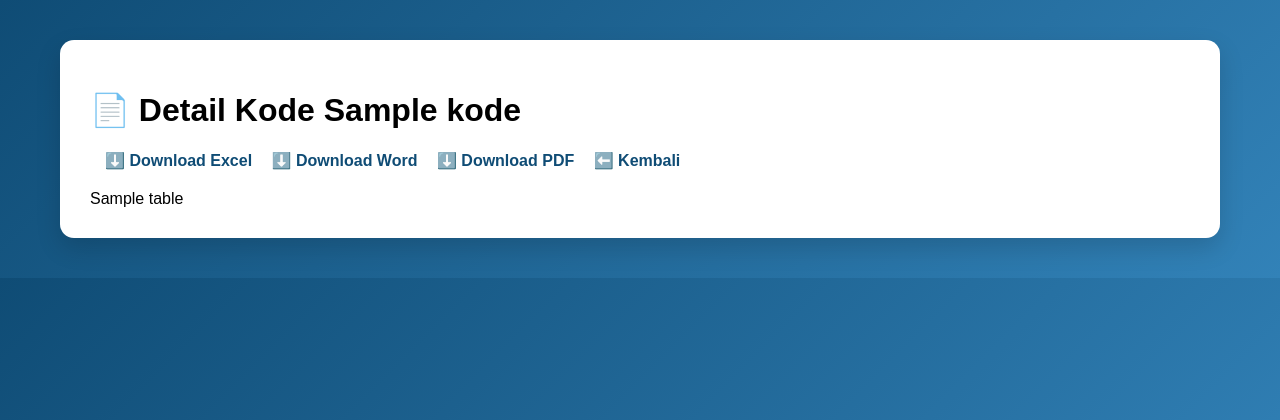
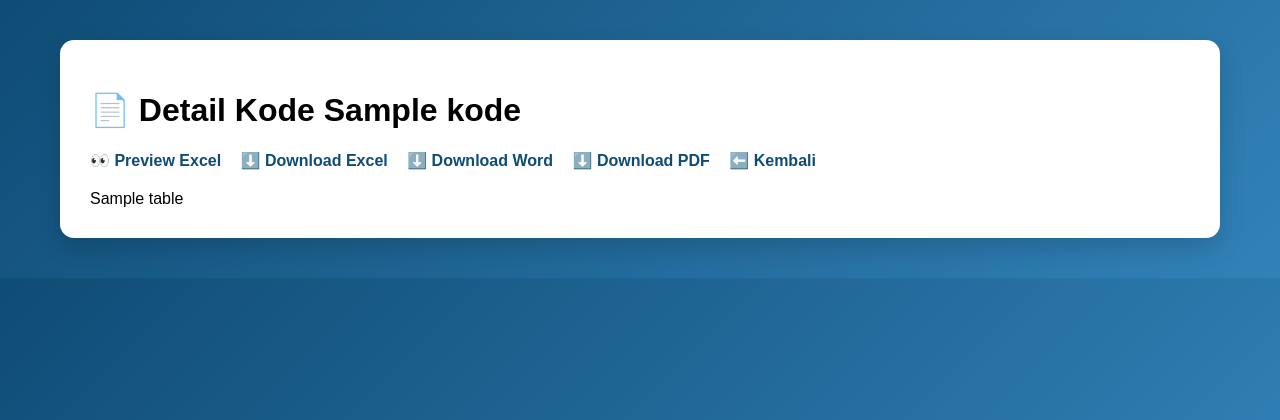
Before and after one commit to zashliza-droid/hahahi, a Flask app: template templates/detail.html in a window 1280 px wide. Shown: the top 420 px of the page. Run offline with Flask 3, Linux system fonts and the light colour scheme; the template is opened without the code that fills it: most values are stand-ins (such as "Sample title", 1, 10 or a date in 2020).

Commit message:
Update detail.html

```diff
--- a/templates/detail.html
+++ b/templates/detail.html
@@ -29,12 +29,12 @@
 <div class="container">
     <h1>📄 Detail Kode {{ kode }}</h1>
 
-    <div class="actions">
-        <a href="/preview-excel/{{ excel }}" target="_blank">
-        <a href="/download/{{ excel }}">⬇️ Download Excel</a>
-        <a href="/download/{{ word }}">⬇️ Download Word</a>
-        <a href="/download/{{ pdf }}">⬇️ Download PDF</a>
-        <a href="/">⬅️ Kembali</a>
+   <div class="actions">
+    <a href="/preview-excel/{{ excel }}" target="_blank">👀 Preview Excel</a>
+    <a href="/download/{{ excel }}">⬇️ Download Excel</a>
+    <a href="/download/{{ word }}">⬇️ Download Word</a>
+    <a href="/download/{{ pdf }}">⬇️ Download PDF</a>
+    <a href="/">⬅️ Kembali</a>
     </div>
 
     <!-- 🔥 INI WAJIB ADA -->
```
